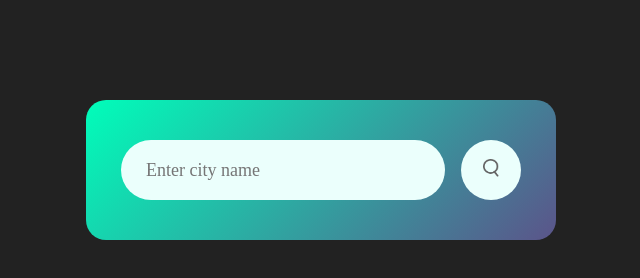
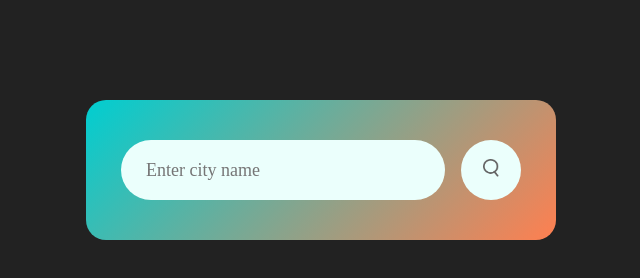
Before and after one commit to HpareBaby/js_projects, a plain HTML site: page index.html in a window 1280 px wide. Shown: the whole page, without its empty margins (319-959 px from the left). Drawn offline with Linux system fonts and the light colour scheme.

Commit message:
update background color gradient

```diff
--- a/style.css
+++ b/style.css
@@ -11,7 +11,8 @@ body {
 .card {
     width: 90%;
     max-width: 470px;
-    background: linear-gradient(135deg, #00feba, #5b548a);
+    /* background: linear-gradient(135deg, #00feba, #5b548a); */
+    background: linear-gradient(135deg, #00CED1, #FF7F50);
     color: #fff;  /*text color */
     margin: 100px auto 0; /* 100px margin from top; 0 from bottom; auto for left and right */
     border-radius: 20px;
```
